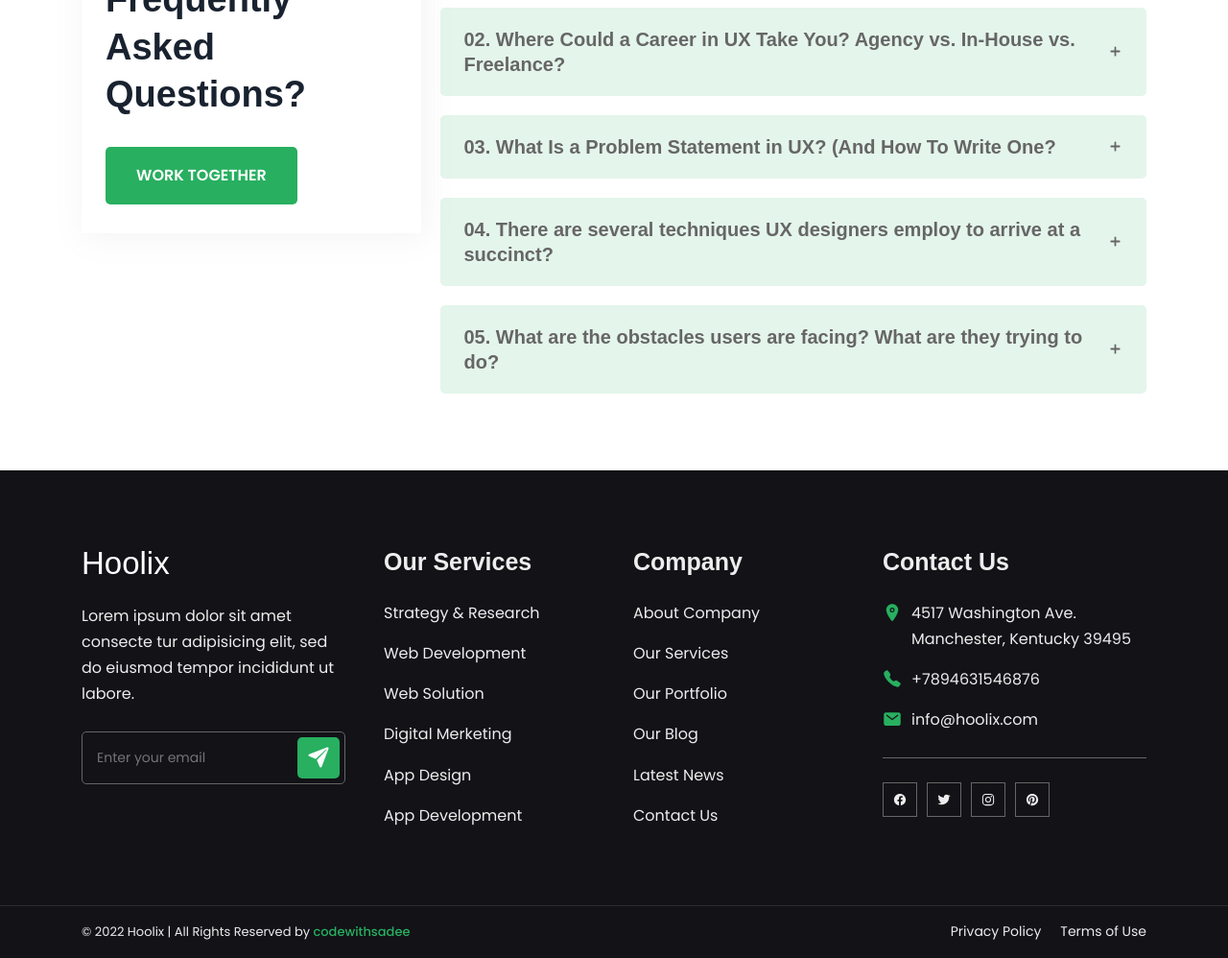
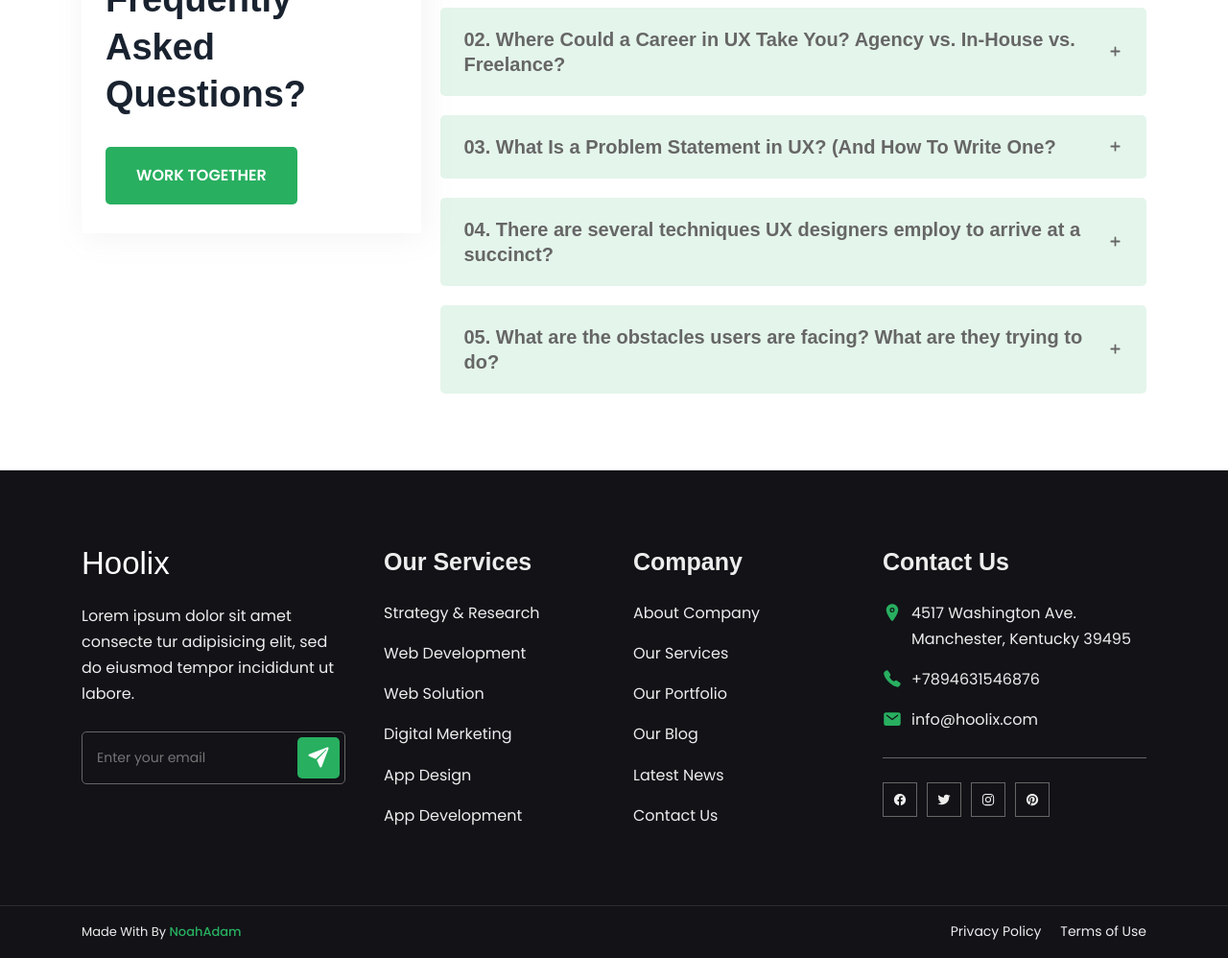
Before and after one commit to na110/linux-js-template, a plain HTML site: page index.html in a window 1280 px wide. Shown: the part 3413-4411 px from the top of the page at 96% size. Drawn offline with nearby package versions, Linux system fonts and the light colour scheme; a web font is replaced by a local one.

Commit message:
Update index.html

```diff
--- a/index.html
+++ b/index.html
@@ -777,8 +777,8 @@
       <div class="footer-bottom">
         <div class="container">
           <p class="copyright">
-            &copy; 2022 Hoolix | All Rights Reserved by
-            <a href="#" class="copyright-link">codewithsadee</a>
+            Made With By
+            <a href="https://www.linkedin.com/in/noah-adam-737408247/" class="copyright-link">NoahAdam</a>
           </p>
 
           <ul class="footer-bottom-list">
```
